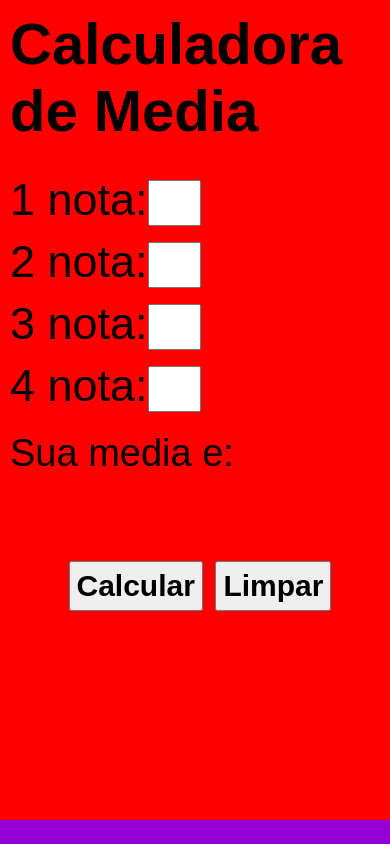
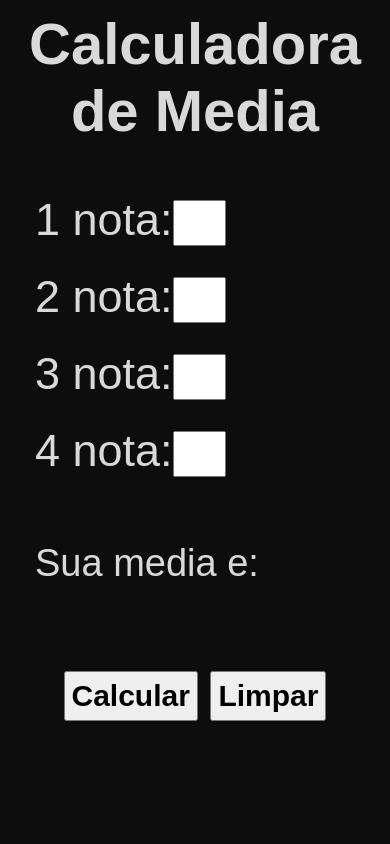
Before and after one commit to allazaoallado/calculadora-media, a plain HTML site: page index.html in a window 390 px wide. Drawn offline with Linux system fonts and the light colour scheme.

Commit message:
ajuste backgroud color para mobile

```diff
--- a/index.html
+++ b/index.html
@@ -8,12 +8,13 @@
     <link rel="stylesheet" href="style.css">
 </head>
 <body>
+    <header>
+        <h1>
+            Calculadora de Media
+        </h1>
+    </header>
     <main>
-        <header>
-            <h1>
-                Calculadora de Media
-            </h1>
-        </header>
+
         <section class="valores">
             <section id="nota1">
                 <p>1 nota:</p><input type="text">
--- a/tiny.css
+++ b/tiny.css
@@ -1,20 +1,27 @@
 body{
-    background-color: darkviolet;
+    background-color: #0D0D0D;
+    color: #D9D9D9;
 
 }
 
 
 main{
-    background-color: red;
+    background-color: #0D0D0D;
     margin: auto;
-    width: 380px;
-    height: 800px;
+    width: 320px;
+
     font-size: 45px;
     padding: 10px
+}
+
+header{
+    padding: 0;
 }
 h1{
     font-size: 58px;
     margin-bottom: 30px;
+    text-align: center;
+    padding: 10px 0px;
 }
 
 .botoes{
@@ -25,8 +32,8 @@ h1{
 
 #resultado{
     font-size: 38px;
-    padding-top: 10px;
-    padding-bottom: 80px;
+    margin-top: 40px;
+    margin-bottom: 80px;
 }
 .botoes button{
     height: 50px;
@@ -38,7 +45,7 @@ h1{
 
 .valores p{
     display: inline-block;
-    padding-bottom: 10px;
+    margin-bottom: 25px;
 }
 
 .valores input{
```
